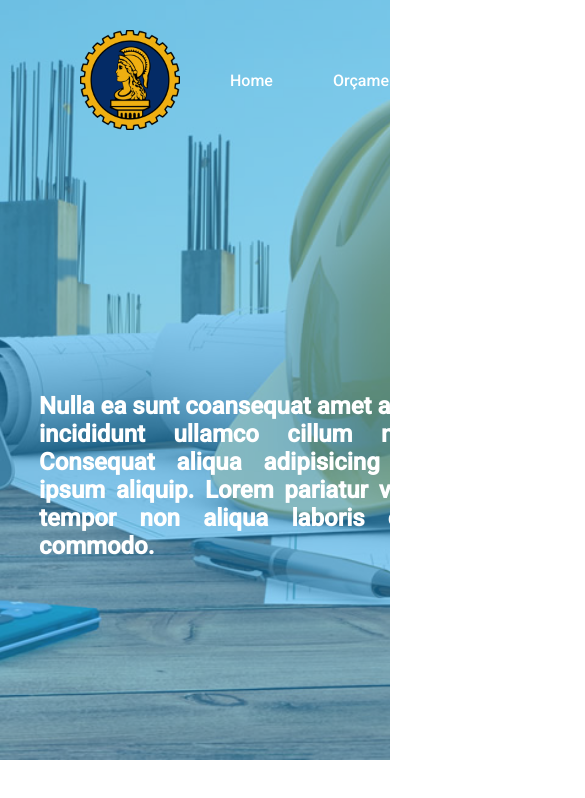
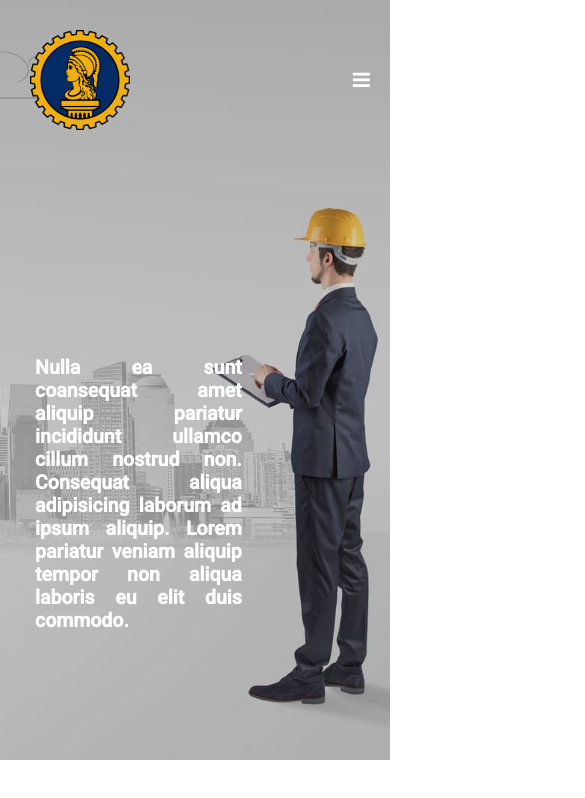
Before and after one commit to lucasgit2000/PROJECT.ConstrutoraVictor.Page, a plain HTML site: page src/index.html in a window 390 px wide. Shown: the top 798 px of the page, 585 px wide, since content can reach past the window. Drawn offline with Linux system fonts and the light colour scheme.

Commit message:
home page responsible

```diff
--- a/src/index.html
+++ b/src/index.html
@@ -7,27 +7,31 @@
     <link rel="stylesheet" href="./styles/index.css">
     <link rel="stylesheet" href="./styles/home.css">
     <link href="https://fonts.googleapis.com/css2?family=Roboto:wght@300;400;500&display=swap" rel="stylesheet">
+    <link rel="stylesheet" href="https://cdnjs.cloudflare.com/ajax/libs/font-awesome/4.7.0/css/font-awesome.min.css">
     <title>Construtora</title>
 </head>
 
 <body>
     <section class="home-section">
-        <div class="home-content">
-            <nav class="home-nav">
-                <img class="home-nav-logo" src="./assets/engenharia-civil-logo-98BEDE6119-seeklogo.com.png"></img>
+        <div class="layer"> </div>
+        <nav class="home-nav">
+            <img class="home-nav-logo" src="./assets/engenharia-civil-logo-98BEDE6119-seeklogo.com.png"></img>
+            <button class="hamburger-menu-btn" >
+                <i class="fa fa-bars"></i>
+            </button>
+            <div class="home-nav-tabs">
                 <ul>
-                    <li>Home</li>
-                    <li>Orçamentos</li>
-                    <li>Projetos</li>
+                    <li>Sobre</li>
+                    <li>Orçamento</li>
+                    <li class="btn-contact">Contato</li>
                 </ul>
-                <button class="btn-contact">Contato</button>
-            </nav>
-            <div class="layer"> </div>
-            <div class="home-text">
-                <h1>Nulla ea sunt coansequat amet aliquip pariatur incididunt ullamco cillum nostrud non. Consequat
-                    aliqua adipisicing laborum ad ipsum aliquip. Lorem pariatur veniam aliquip tempor non aliqua laboris
-                    eu elit duis commodo.</h1>
             </div>
+        </nav>
+        <div class="home-text">
+            <h1>Nulla ea sunt coansequat amet aliquip pariatur incididunt ullamco cillum nostrud non. Consequat
+                aliqua adipisicing laborum ad ipsum aliquip. Lorem pariatur veniam aliquip tempor non aliqua
+                laboris
+                eu elit duis commodo.</h1>
         </div>
     </section>
 </body>
--- a/src/styles/home.css
+++ b/src/styles/home.css
@@ -1,15 +1,15 @@
 .home-section {
-  background-image: url("../assets/Como-Construtoras-podem-se-beneficiar-do-Marketing-Digital.jpg");
+  background-image: url("../assets/d03205b471a698a76b26a1e7ec0a8aa335a09ecc.jpg");
   background-repeat: no-repeat;
   background-size: cover;
-  background-position: bottom;
+  background-position: top;
   height: 90vh;
+  z-index: 1;
   position: relative;
-  z-index: -1;
 }
 
-.layer{
-    background-color: rgba(34, 167, 240, .5);
+.layer {
+  background-color: rgba(36, 37, 42, 0.4);
   position: absolute;
   top: 0;
   left: 0;
@@ -19,6 +19,7 @@
 }
 
 .home-nav {
+  width: 100%;
   padding: 0;
   margin: 0;
   display: flex;
@@ -27,20 +28,33 @@
   align-items: center;
   justify-content: space-between;
   color: #fff;
+  z-index: 1;
+  position: relative;
+}
+
+.home-nav-tabs {
+  display: flex;
+  flex-direction: row;
+  flex-wrap: nowrap;
   width: 100%;
+  align-items: center;
+  justify-content: flex-end;
+  margin-right: 15%;
+  color: #fff;
   z-index: 1;
   position: relative;
 }
 
 .home-nav > img {
   width: 100px;
-    margin-left: 50px;
+  margin-left: 100px;
+  margin-right: 30px;
   padding: 30px 50px;
-    margin-left: 0;
   transform: translateX(30px);
+  cursor: pointer;
 }
 
-.home-nav > ul {
+.home-nav-tabs > ul {
   list-style: none;
   display: flex;
   flex-direction: row;
@@ -48,30 +62,120 @@
   padding: 0;
 }
 
-.home-nav > ul > li {
-    margin: 30px;
+.home-nav-tabs > ul > li:last-child {
+  margin-left: 17%;
+}
+
+.home-nav-tabs > ul > li {
+  margin: 25px;
   font-size: 16px;
   font-weight: 500;
+  cursor: pointer;
+  padding: 14px 14px;
+}
+
+.home-nav-tabs > ul > li:hover {
+  color: #0088a9;
+  transition: all 0.4s ease 0s;
 }
 
 .btn-contact {
-    display: inline;
   background: none;
   color: #fff;
   cursor: pointer;
   font-size: 18px;
   border: 1px solid #fff;
   padding: 14px 14px;
-    margin-right: 20%;
+  outline: none;
+  box-sizing: border-box;
 }
 
-.home-text{
+.btn-contact:hover {
+  background: none;
+  color: #0088a9;
+  border: 1px solid #0088a9;
+  transition: all 0.4s ease 0s;
+}
+
+.home-text {
+  max-height: 300px;
   position: absolute;
   bottom: 180px;
-    width: 500px;
+  width: 40%;
   text-align: justify;
   color: #ffffff;
-    left: 10%;
-    right: 90%;
+  left: 15%;
+  right: 85%;
   z-index: 1;
 }
+
+.hamburger-menu-btn {
+  background-color: transparent;
+  border: 0;
+  color: #ffffff;
+  font-size: 20px;
+  cursor: pointer;
+  display: none;
+}
+
+.hamburger-menu-btn:focus {
+    outline: none;
+  }
+
+@media only screen and (max-width: 1100px) {
+  .home-nav > img {
+    margin-left: 0;
+    padding: 30px 50px;
+  }
+}
+
+@media only screen and (max-width: 990px) {
+  .home-section {
+    background-position-x: 84%;
+  }
+}
+
+@media only screen and (max-width: 805px) {
+  .home-nav > img {
+    margin-left: 0;
+    padding: 30px 0px;
+  }
+}
+
+@media only screen and (max-width: 590px) {
+  .home-nav-tabs > ul > li:last-child {
+    margin-left: 9%;
+  }
+
+  .home-text {
+    bottom: 180px;
+    width: 53%;
+    left: 9%;
+    right: 91%;
+    color: #ffffff;
+    font-size: 13px;
+    max-height: 240px;
+  }
+
+  .home-section {
+    background-position-x: 84%;
+  }
+
+  .layer {
+    background-color: rgba(36, 37, 42, 0.2);
+  }
+}
+
+@media only screen and (max-width: 550px) {
+  .home-nav-tabs > ul > li {
+    display: none;
+  }
+
+  .hamburger-menu-btn {
+    display: block;
+    right: 0;
+    position: absolute;
+    padding: 0 20px;
+    box-sizing: border-box;
+  }
+}
```
Also changed, not shown: src/assets/5-passos-para-ser-um-engenheiro-de-sucesso.jpg (added), src/assets/curso-engenharia-civil-CL4FQU-129.jpg (added), src/assets/d03205b471a698a76b26a1e7ec0a8aa335a09ecc.jpg (added), src/assets/engenharia-civil-no-brasil-1080x675.jpg (added), src/assets/engenheiro.jpg (added), src/assets/funcoes_de_um_eng_civil.jpg (added), src/scripts/index.js (added). Lines whose indentation alone changed are shown as unchanged.
